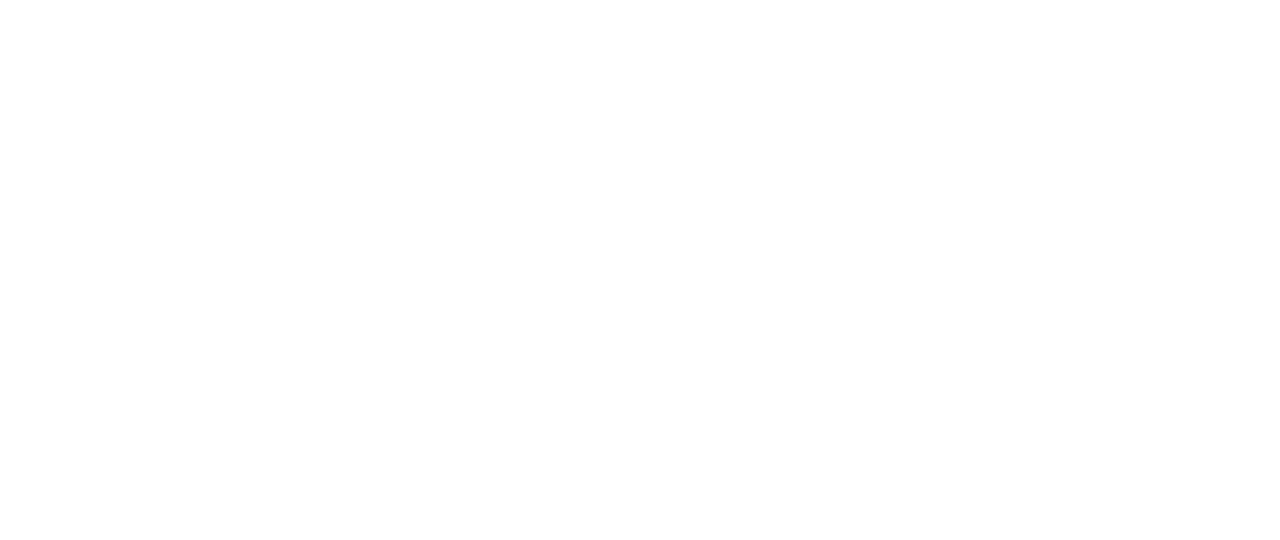
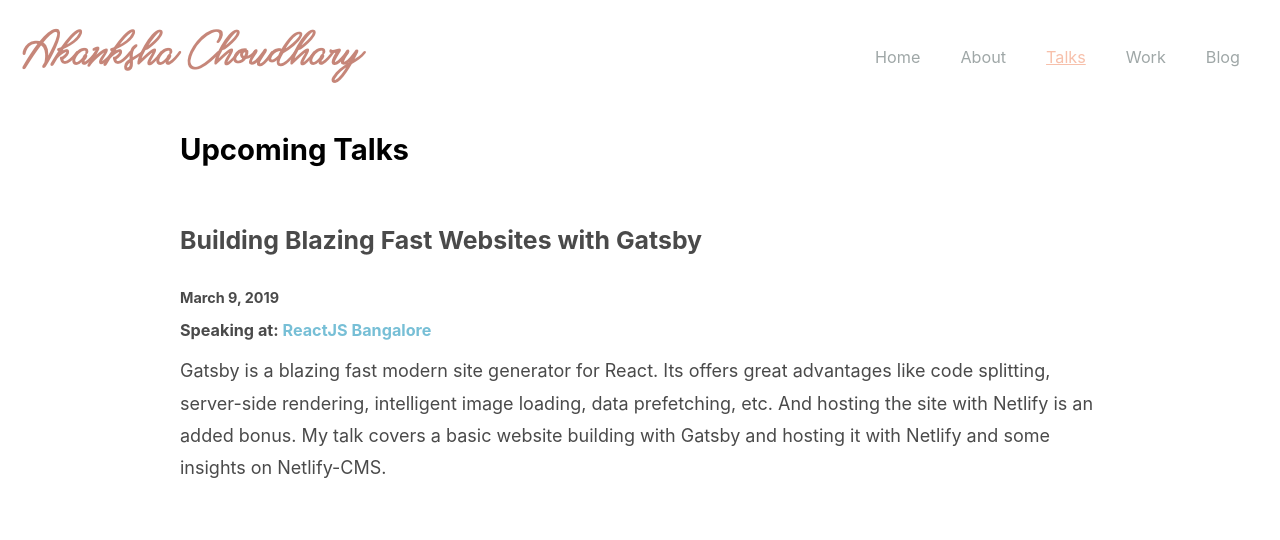
Before and after one commit to akankshach29/coderchachi.com, a Gatsby site: page /talks in a window 1280 px wide. Before the commit this address had no page. Built offline with nearby package versions, Linux system fonts and the light colour scheme; Gatsby itself is replaced by a stand-in of ours; some packages are replaced by stand-ins of ours.

Commit message:
talks page created

```diff
--- a/src/components/menu.js
+++ b/src/components/menu.js
@@ -13,7 +13,7 @@
             className="menu__item"
             activeClassName="menu__item--selected"
           >
-            home
+            Home
           </Link>
         </li>
         <li>
@@ -22,7 +22,16 @@
             className="menu__item"
             activeClassName="menu__item--selected"
           >
-            about
+            About
+          </Link>
+        </li>
+        <li>
+          <Link
+            to="/talks"
+            className="menu__item"
+            activeClassName="menu__item--selected"
+          >
+            Talks
           </Link>
         </li>
         <li>
@@ -31,7 +40,7 @@
             className="menu__item"
             activeClassName="menu__item--selected"
           >
-            work
+            Work
           </Link>
         </li>
         <li>
@@ -40,7 +49,7 @@
             className="menu__item"
             activeClassName="menu__item--selected"
           >
-            blog
+            Blog
           </Link>
         </li>
       </ul>
--- a/src/pages/about.js
+++ b/src/pages/about.js
@@ -21,9 +21,9 @@
       I worked primarily on testing softwares.
       <br /><br />
       In 2015, I got myself into learning web development and worked as a freelance web developer.
-      I worked on building websites using HTML, CSS, JavaScript and Angular.js.
+      I worked on building websites using HTML, CSS, JavaScript and Angular.js. In 2016, I started working on React.
       <br /><br />
-      In 2016, I started working on React. In 2017, I started working with Kidovators- by Gyanlab,
+      In 2017, I started working with Kidovators- by Gyanlab,
       and built a full SaaS product using MERN stack (MongoDB, Express, React, Node). Since then I have
       enjoyed full stack web development and look forward to doing good work and hope for great opportunities in life.
     </p>
--- a/src/pages/index.js
+++ b/src/pages/index.js
@@ -10,11 +10,11 @@
       src={homeGraphic}
       alt="Woman at computer"
     />
-    <h1 style={{ marginTop: '10px' }}>
+    <h2 style={{ marginTop: '10px' }}>
       Hi, I’m Akanksha. I’m a Full Stack Web Developer.
-    </h1>
+    </h2>
     <p>
-      I am a self taught web developer living in India. I love to explore latest tech for web development.
+      I am a self taught web developer living in India and I love to explore latest tech for web development.
     </p>
     <p>Feel free to contact me on <a href="https://www.linkedin.com/in/akankshachoudhary/" target="blank">LinkedIn</a> or <a href="https://twitter.com/ch_akanksha" target="blank">Twitter</a>!</p>
   </Layout>
--- /dev/null
+++ b/src/pages/talks.js
@@ -0,0 +1,39 @@
+import React from 'react'
+import Layout from '../components/layout'
+
+const TalkPage = () => (
+  <Layout>
+    <h2
+      style={{
+        paddingTop: '10px',
+        paddingBottom: '10px',
+        color: 'black',
+        marginTop: '30px',
+      }}
+    >
+      Upcoming Talks
+    </h2>
+    <section
+      style={{
+        marginTop: '50px',
+        display: 'flex',
+        flexDirection: 'column',
+      }}
+    >
+      <h3 className="blogSquare__title">Building Blazing Fast Websites with Gatsby</h3>
+      <p style={{ margin: '5px 0px 0px', fontSize: '0.8em', fontWeight: 'bold'}}>March 9, 2019</p>
+      <p style={{ margin: '5px 0px 10px', fontSize: '0.9em', fontWeight: 'bold'}}>Speaking at: <a style={{ color: '#77bfd6', textDecoration: 'none' }} href="https://www.meetup.com/ReactJS-Bangalore/events/257950984/">ReactJS Bangalore</a></p>
+      <p>
+         Gatsby is a blazing fast modern site generator for React.
+         Its offers great advantages like code splitting, server-side rendering,
+         intelligent image loading,  data prefetching, etc.
+         And hosting the site with Netlify is an added bonus. My talk covers a
+         basic website building with Gatsby and hosting it with Netlify and some
+         insights on Netlify-CMS.
+      </p>
+
+    </section>
+  </Layout>
+)
+
+export default TalkPage
```
